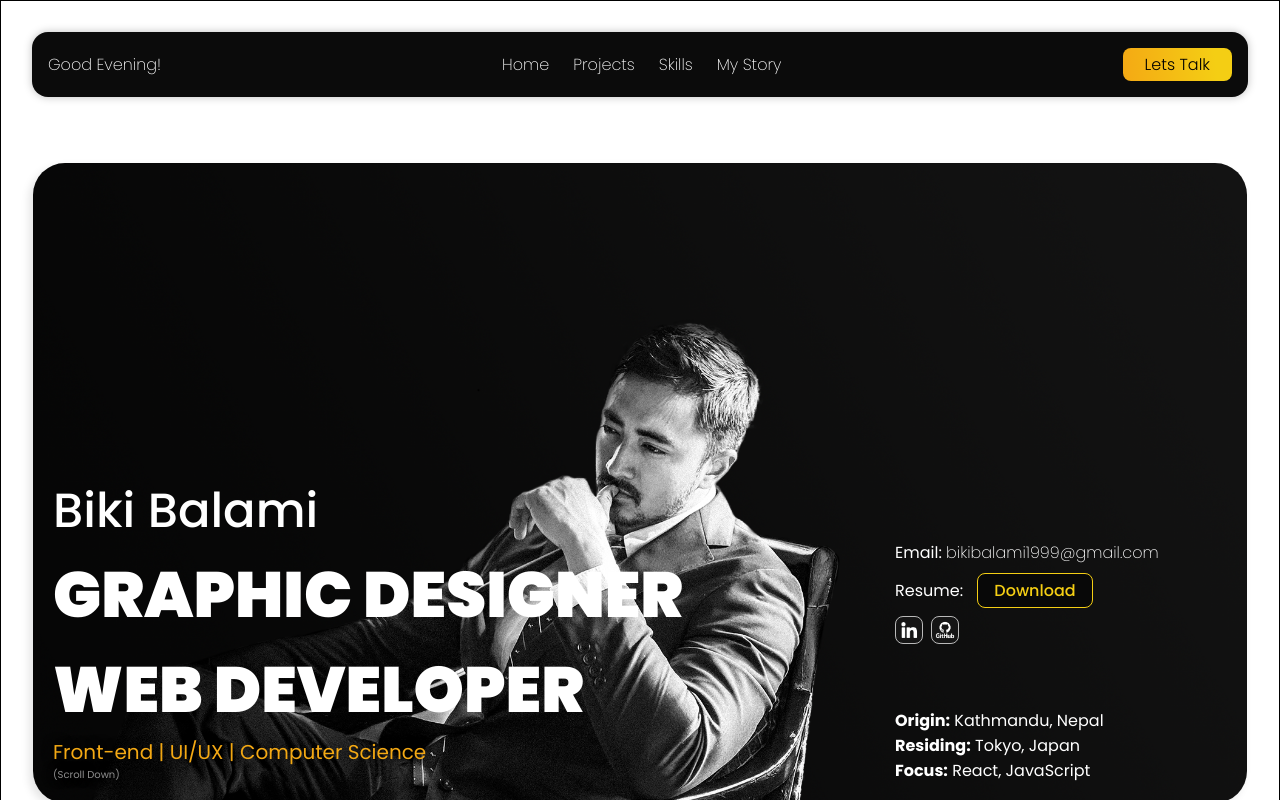
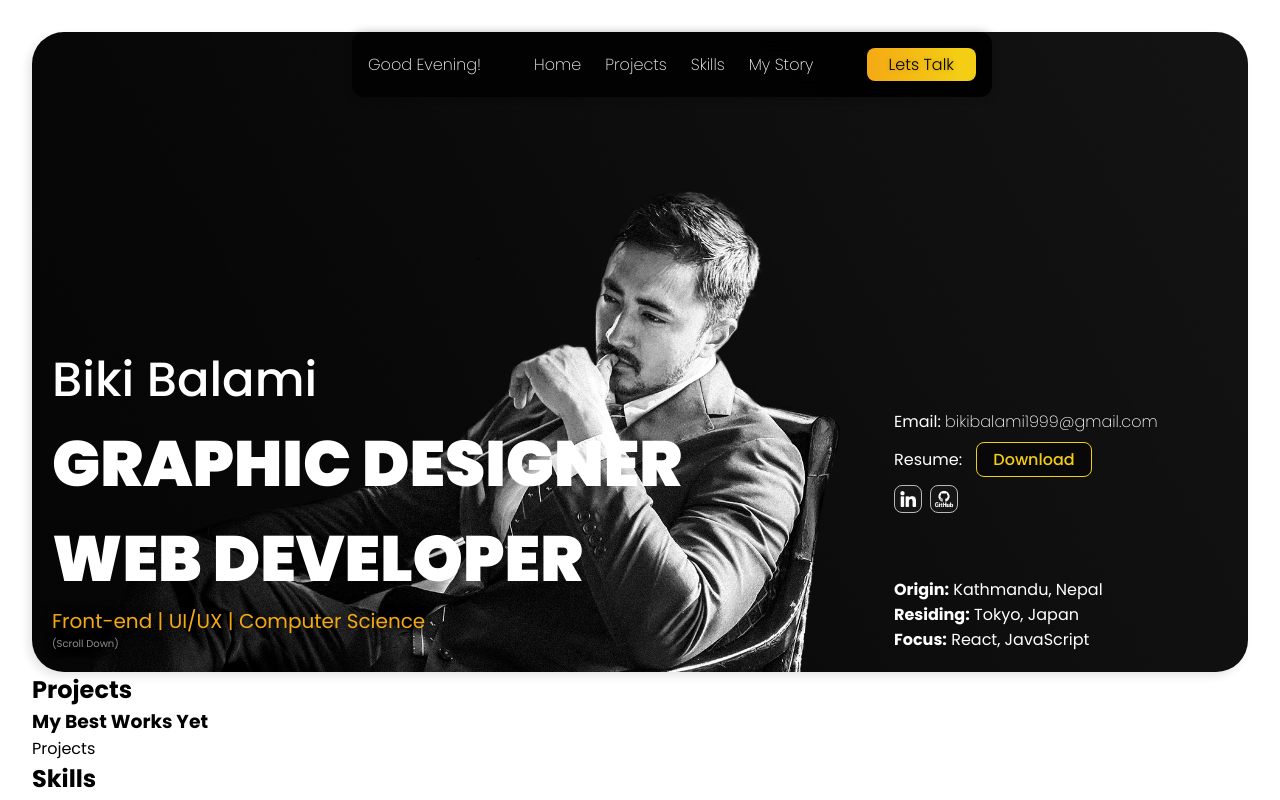
Before and after one commit to BikiBalami99/bikibalami, a React (Vite) app: page / in a window 1280 px wide. Shown: the top 800 px of the page. Built offline with nearby package versions, Linux system fonts and the light colour scheme.

Commit message:
Fix Navbar scroll size issue + changed navBar style to transparent

```diff
--- a/src/App.jsx
+++ b/src/App.jsx
@@ -9,9 +9,7 @@ import "./global.css";
 function App() {
   return (
     <div className="ultimate-wrapper">
-      <header>
-        <Navbar />
-      </header>
+      <Navbar />
 
       <main>
         <Hero />
--- a/src/components/Navbar/Navbar.module.css
+++ b/src/components/Navbar/Navbar.module.css
@@ -4,18 +4,20 @@
   padding: 16px;
   justify-content: space-between;
   align-items: center;
-  width: calc(100% - 64px);
-  margin: 32px;
-
+  margin: 2rem;
+  width: 50vw;
   position: fixed;
   top: 0;
-  left: 0;
+  left: 50%;
+  transform: translateX(-50%);
 
   /* Styling */
-  border-radius: 16px;
-  background: #0b0b0b;
+  border-radius: 12px;
+  background: linear-gradient(45deg, #000000b4 0%, #000000e7 84.5%);
   box-shadow: 0px 0px 8px 0px rgba(0, 0, 0, 0.25);
   color: white;
+  backdrop-filter: blur(20px);
+  text-shadow: 0px 0px 5px rgba(0, 0, 0, 0.2);
 }
 
 .wish {
--- a/src/global.css
+++ b/src/global.css
@@ -24,8 +24,8 @@ ol {
 .ultimate-wrapper {
   display: flex;
   padding: 32px;
-  padding-top: 128px;
   flex-direction: column;
   gap: 34px;
-  border: 1px solid black;
+  height: 500vh;
+  align-content: center;
 }
```
